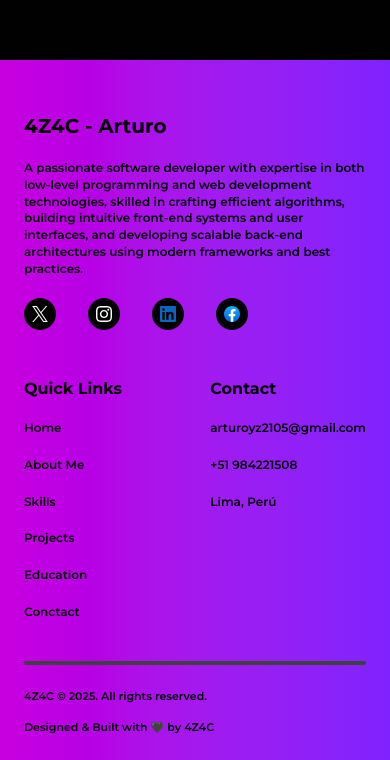
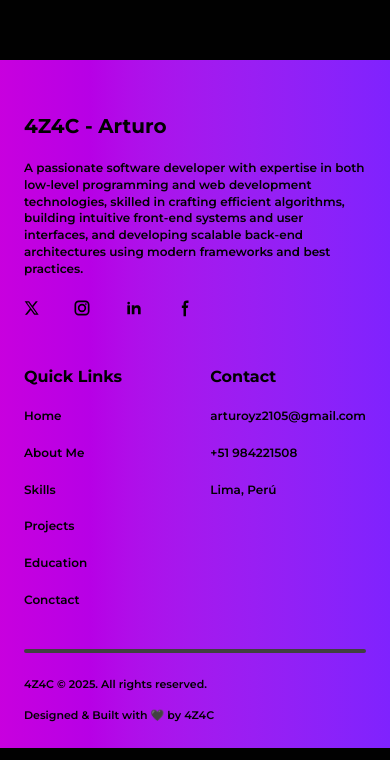
Before and after one commit to ArturoZAC/testing-forport-4z4c, a Next.js app: page / in a window 390 px wide. Shown: the part 180-940 px from the top of the page. Built offline with nearby package versions, Linux system fonts and the light colour scheme.

Commit message:
endedFooterResponsive

```diff
--- a/src/components/footer/MainFoot.tsx
+++ b/src/components/footer/MainFoot.tsx
@@ -7,7 +7,7 @@ const svgs = [
   },
   {
     link: "/b",
-    id: "ig"
+    id: "instagram"
   },
   {
     link: "/c",
@@ -29,8 +29,12 @@ export const MainFoot = () => {
       <div className="flex flex-row gap-x-8">
         {
           svgs.map( ( svg ) => (
-            <Link href={svg.link} key={svg.link} className="bg-primary p-2 size-10 max-md:size-8 flex items-center justify-center rounded-full">
-              <svg className="w-5 h-5 max-md:w-4 max-md:h-4">
+            <Link href={svg.link} key={svg.link} className="flex items-center justify-center rounded-full">
+              <svg className={
+                svg.id === 'twitter'
+                  ? "w-[22px] h-[22px] max-md:w-[16px] max-md:h-[16px]"
+                  : "w-[26px] h-[26px] max-md:w-[20px] max-md:h-[20px]"
+                }>
                 <use xlinkHref={`/assets/sprite.svg#${svg.id}`} />
               </svg>
             </Link>
```
Also changed, not shown: public/assets/sprite.svg.
